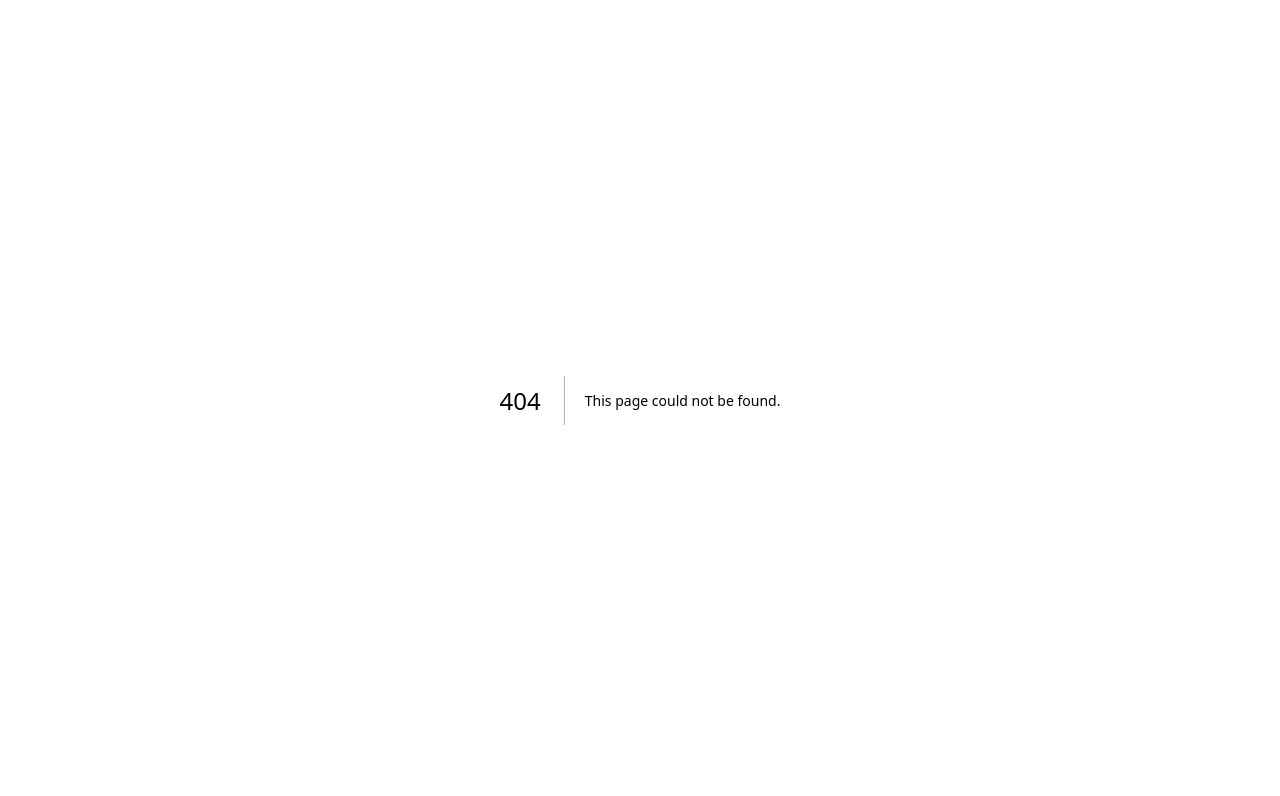
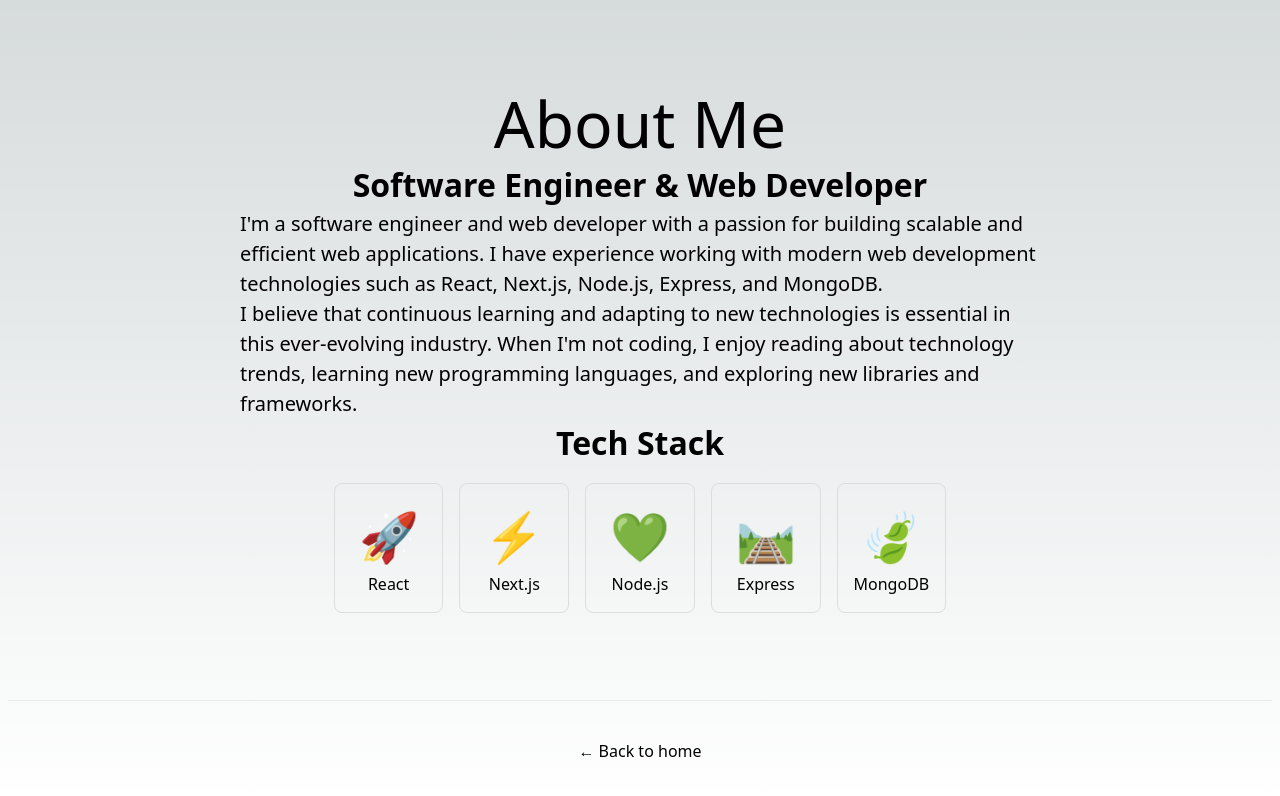
Before and after one commit to jonathankerth/my-portfolio, a Next.js app: page /about in a window 1280 px wide. Before the commit this address had no page. Shown: the top 796 px of the page. Built offline with nearby package versions, Linux system fonts and the light colour scheme.

Commit message:
add resume and aboutme file

```diff
--- /dev/null
+++ b/src/pages/about.js
@@ -0,0 +1,57 @@
+import Head from "next/head";
+import Link from "next/link";
+import styles from "../styles/About.module.css";
+
+export default function AboutMe() {
+	const techStack = [
+		{ name: "React", icon: "🚀" },
+		{ name: "Next.js", icon: "⚡" },
+		{ name: "Node.js", icon: "💚" },
+		{ name: "Express", icon: "🛤️" },
+		{ name: "MongoDB", icon: "🍃" },
+	];
+
+	return (
+		<div className={styles.container}>
+			<Head>
+				<title>About Me - Software Engineer Portfolio</title>
+				<meta
+					name="description"
+					content="Learn more about my experience and the technologies I use"
+				/>
+				<link rel="icon" href="/favicon.ico" />
+			</Head>
+
+			<main className={styles.main}>
+				<h1 className={styles.title}>About Me</h1>
+				<h2 className={styles.subtitle}>Software Engineer & Web Developer</h2>
+				<p className={styles.description}>
+					I&apos;m a software engineer and web developer with a passion for
+					building scalable and efficient web applications. I have experience
+					working with modern web development technologies such as React,
+					Next.js, Node.js, Express, and MongoDB.
+				</p>
+				<p className={styles.description}>
+					I believe that continuous learning and adapting to new technologies is
+					essential in this ever-evolving industry. When I&apos;m not coding, I
+					enjoy reading about technology trends, learning new programming
+					languages, and exploring new libraries and frameworks.
+				</p>
+
+				<h3 className={styles.subtitle}>Tech Stack</h3>
+				<div className={styles.techStack}>
+					{techStack.map((tech, index) => (
+						<div key={index} className={styles.techStackItem}>
+							<div className={styles.icon}>{tech.icon}</div>
+							<p>{tech.name}</p>
+						</div>
+					))}
+				</div>
+			</main>
+
+			<footer className={styles.footer}>
+				<Link href="/">← Back to home</Link>
+			</footer>
+		</div>
+	);
+}
--- a/src/pages/index.js
+++ b/src/pages/index.js
@@ -27,15 +27,15 @@ export default function Home() {
 						<p>Check out my amazing projects!</p>
 					</Link>
 
-					<a href="/skills" className={styles.card}>
-						<h2>Skills &rarr;</h2>
-						<p>Discover the technologies and tools I&apos;m proficient in.</p>
-					</a>
+					<Link href="/resume" className={styles.card}>
+						<h2>Resume &rarr;</h2>
+						<p>View my resume</p>
+					</Link>
 
-					<a href="/about" className={styles.card}>
+					<Link href="/about" className={styles.card}>
 						<h2>About Me &rarr;</h2>
 						<p>Learn more about my background and experience.</p>
-					</a>
+					</Link>
 
 					<Link href="/contact" className={styles.card}>
 						<h2>Contact &rarr;</h2>
--- /dev/null
+++ b/src/pages/resume.js
@@ -0,0 +1,90 @@
+import Head from "next/head";
+import Link from "next/link";
+import styles from "../styles/Resume.module.css";
+
+export default function Resume() {
+	return (
+		<div className={styles.container}>
+			<Head>
+				<title>Resume - Software Engineer Portfolio</title>
+				<meta
+					name="description"
+					content="My resume as a software engineer showcasing my skills, experience, and education."
+				/>
+				<link rel="icon" href="/favicon.ico" />
+			</Head>
+
+			<main className={styles.main}>
+				<h1 className={styles.title}>My Resume</h1>
+
+				<div className={styles.resumeContent}>
+					{/* Personal Information */}
+					<div className={styles.section}>
+						<h2 className={styles.sectionTitle}>Personal Information</h2>
+						<p>Name: Your Name</p>
+						<p>Email: your.email@example.com</p>
+						<p>Phone: (123) 456-7890</p>
+						<p>LinkedIn: linkedin.com/in/yourprofile</p>
+						<p>GitHub: github.com/yourusername</p>
+					</div>
+
+					{/* Skills */}
+					<div className={styles.section}>
+						<h2 className={styles.sectionTitle}>Skills</h2>
+						<p>JavaScript, React, Next.js, Node.js, Express, MongoDB, etc.</p>
+					</div>
+
+					{/* Experience */}
+					<div className={styles.section}>
+						<h2 className={styles.sectionTitle}>Experience</h2>
+						{/* Job 1 */}
+						<div>
+							<h3 className={styles.sectionSubtitle}>
+								Job Title - Company Name
+							</h3>
+							<p>Start Date - End Date</p>
+							<ul>
+								<li>Responsibility 1</li>
+								<li>Responsibility 2</li>
+								<li>Responsibility 3</li>
+							</ul>
+						</div>
+						{/* Additional jobs can be added here */}
+					</div>
+
+					{/* Education */}
+					<div className={styles.section}>
+						<h2 className={styles.sectionTitle}>Education</h2>
+						<div>
+							<h3 className={styles.sectionSubtitle}>
+								Degree - Institution Name
+							</h3>
+							<p>Start Year - End Year</p>
+						</div>
+						{/* Additional degrees can be added here */}
+					</div>
+
+					{/* Certifications */}
+					<div className={styles.section}>
+						<h2 className={styles.sectionTitle}>Certifications</h2>
+						<ul>
+							<li>Certification Name - Issuing Organization</li>
+							{/* Additional certifications can be added here */}
+						</ul>
+					</div>
+				</div>
+
+				{/* Download Resume */}
+				<div className={styles.download}>
+					<a href="/path-to-your-resume.pdf" download>
+						Download My Resume
+					</a>
+				</div>
+			</main>
+
+			<footer className={styles.footer}>
+				<Link href="/">← Back to home</Link>
+			</footer>
+		</div>
+	);
+}
--- /dev/null
+++ b/src/styles/About.module.css
@@ -0,0 +1,74 @@
+.container {
+	min-height: 100vh;
+	padding: 0 0.5rem;
+	display: flex;
+	flex-direction: column;
+	justify-content: center;
+	align-items: center;
+}
+
+.main {
+	padding: 5rem 0;
+	flex: 1;
+	display: flex;
+	flex-direction: column;
+	justify-content: center;
+	align-items: center;
+}
+
+.title {
+	margin: 0;
+	line-height: 1.15;
+	font-size: 4rem;
+}
+
+.subtitle {
+	margin: 0;
+	font-size: 2rem;
+	font-weight: bold;
+}
+
+.description {
+	text-align: left;
+	line-height: 1.5;
+	font-size: 1.25rem;
+	max-width: 800px;
+}
+
+.techStack {
+	display: grid;
+	grid-template-columns: repeat(auto-fit, minmax(100px, 1fr));
+	gap: 1rem;
+	max-width: 800px;
+	margin-top: 1rem;
+}
+
+.techStackItem {
+	display: flex;
+	flex-direction: column;
+	justify-content: center;
+	align-items: center;
+	padding: 1rem;
+	border: 1px solid #ddd;
+	border-radius: 8px;
+	text-align: center;
+}
+
+.icon {
+	font-size: 3rem;
+}
+
+.footer {
+	width: 100%;
+	height: 100px;
+	border-top: 1px solid #eaeaea;
+	display: flex;
+	justify-content: center;
+	align-items: center;
+}
+
+.footer a {
+	display: flex;
+	justify-content: center;
+	align-items: center;
+}
--- /dev/null
+++ b/src/styles/Resume.module.css
@@ -0,0 +1,73 @@
+.container {
+	min-height: 100vh;
+	padding: 0 0.5rem;
+	display: flex;
+	flex-direction: column;
+	justify-content: center;
+	align-items: center;
+}
+
+.main {
+	padding: 5rem 0;
+	flex: 1;
+	display: flex;
+	flex-direction: column;
+	justify-content: center;
+	align-items: center;
+}
+
+.title {
+	margin: 0;
+	line-height: 1.15;
+	font-size: 4rem;
+	text-align: center;
+}
+
+.resumeContent {
+	max-width: 800px;
+	text-align: left;
+	margin-bottom: 2rem;
+}
+
+.section {
+	margin-bottom: 2rem;
+}
+
+.sectionTitle {
+	margin-bottom: 1rem;
+}
+
+.sectionSubtitle {
+	margin-bottom: 0.5rem;
+}
+
+.download {
+	margin-bottom: 2rem;
+}
+
+.download a {
+	padding: 0.5rem 1rem;
+	background-color: #0070f3;
+	color: #fff;
+	text-decoration: none;
+	border-radius: 4px;
+}
+
+.download a:hover {
+	background-color: #0050c3;
+}
+
+.footer {
+	width: 100%;
+	height: 100px;
+	border-top: 1px solid #eaeaea;
+	display: flex;
+	justify-content: center;
+	align-items: center;
+}
+
+.footer a {
+	display: flex;
+	justify-content: center;
+	align-items: center;
+}
```
Also changed, not shown: src/pages/about-me.js (deleted), src/styles/About-me.module.css (deleted).
